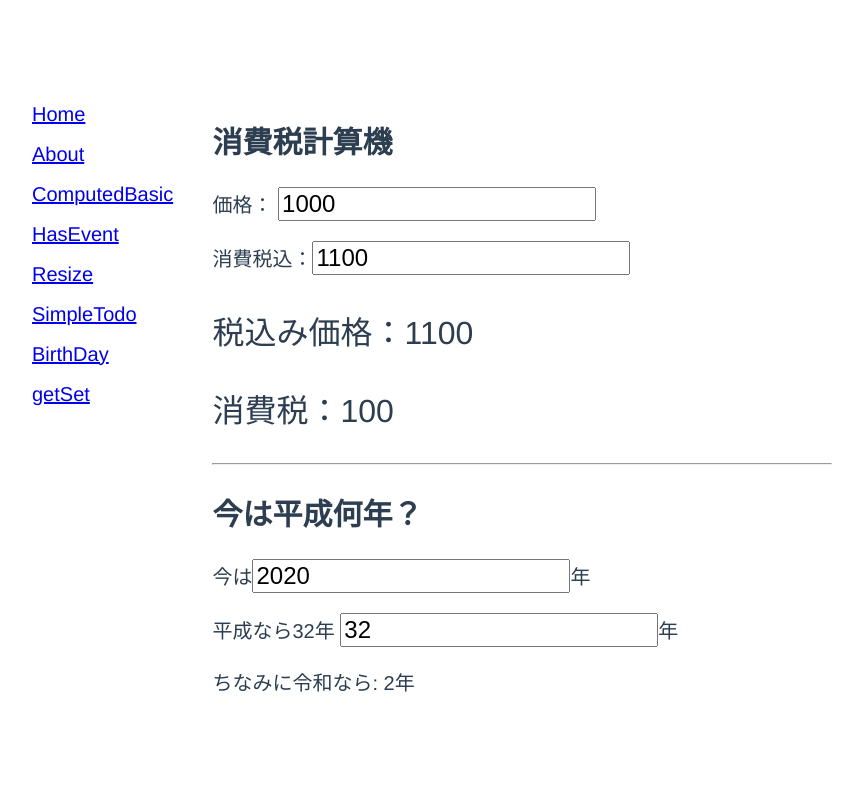
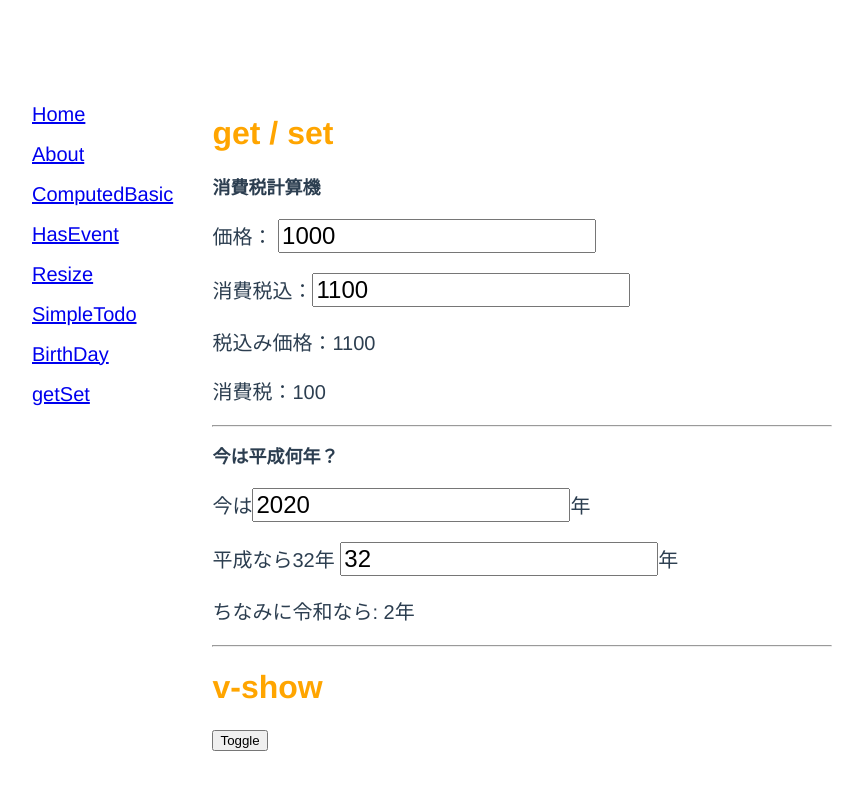
Before and after one commit to BoxPistols/KaeruVue, a Vue app: page /GetSet in a window 1280 px wide. Shown: the top 790 px of the page, without its empty margins (208-1071 px from the left). Built offline with nearby package versions, Linux system fonts and the light colour scheme.

Commit message:
[v-show] / v-if toggle button

```diff
--- a/src/views/GetSet.vue
+++ b/src/views/GetSet.vue
@@ -1,5 +1,6 @@
 <template>
   <div id="">
+    <h1>get / set</h1>
     <h2>消費税計算機</h2>
     <p>価格：
       <input type="number" v-model="price"></p>
@@ -11,6 +12,14 @@
     <p>今は<input type="number" v-model="nowYear">年</p>
     <p>平成なら{{ heisei }}年 <input type="number" v-model="heisei">年</p>
     <p>ちなみに令和なら: {{ reiwa }}年</p>
+
+    <hr>
+    <h1>v-show</h1>
+    <div>
+      <button @click="active = !active">Toggle</button>
+      <p><span v-show="active">Show is display</span></p>
+      <p><span v-if="active">Show is dom controll</span></p>
+    </div>
   </div>
 </template>
 
@@ -26,7 +35,8 @@ export default {
   name: "",
   data: () => ({
     price: 1000, // 初期化
-    nowYear: 2020
+    nowYear: 2020,
+    active: false
   }),
   computed: { // 計算
   inTax: { // 定義
@@ -62,8 +72,13 @@ export default {
 <style lang="stylus" scoped="scoped">
 input
   font-size 24px
+h1
+  font-size 32px
+  color orange
+h2
+  font-size 18px
 .res
-  font-size 32px
+  font-size 20px
 color
   orange
 </style>
```
Lines whose indentation alone changed are shown as unchanged.
